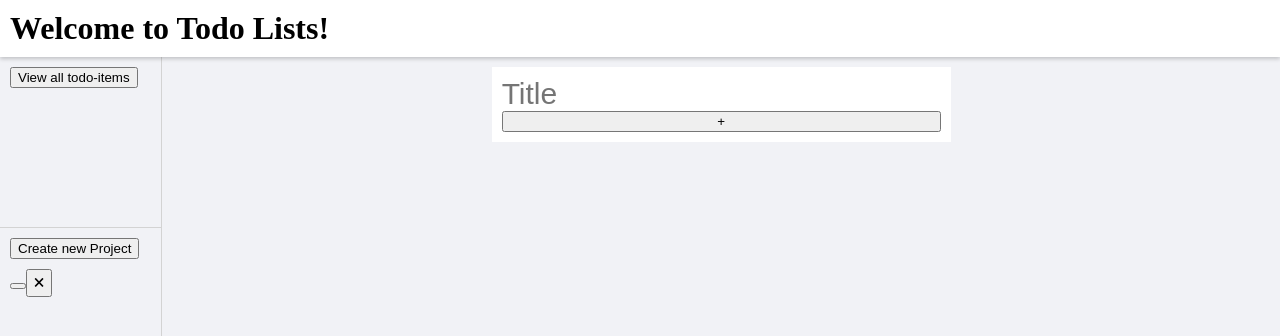
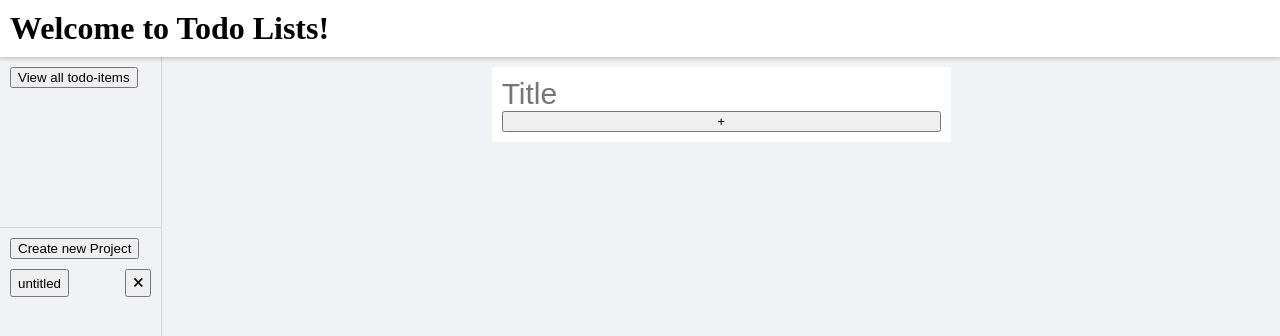
Before and after one commit to jor-eldevera/odin-todo-list, a website built with webpack: page dist/index.html in a window 1280 px wide. Both pictures are taken after a click on the button "Create new Project". Shown: the top 336 px of the page. Built offline with nearby package versions, Linux system fonts and the light colour scheme.

Commit message:
Add space around the project buttons

```diff
--- a/src/index.js
+++ b/src/index.js
@@ -165,6 +165,7 @@ document.getElementById("newProjectBtn").addEventListener("click", function (e)
     const projectButtonWrapper = document.createElement("div");
     const projectButton = createProjectButton(newProject);
     projectButtonWrapper.id = "project-button-wrapper-" + newProject.id;
+    projectButtonWrapper.classList.add("projectButtonWrapper");
     const newProjectsDiv = document.getElementById("new-projects-sidebar");
 
     // Create a project card
@@ -189,7 +190,7 @@ document.getElementById("newProjectBtn").addEventListener("click", function (e)
  */
 function createProjectButton(newProject) {
     const button = document.createElement("button");
-    button.innerHTML = newProject.title;
+    button.innerHTML = "untitled";
     button.id = "new-project-btn-" + newProject.id;
 
     button.addEventListener("click", function (e) {
--- a/src/style.css
+++ b/src/style.css
@@ -47,6 +47,12 @@ h1 {
 	margin-top: 10px;
 	display: flex;
 	flex-direction: column;
+}
+
+.projectButtonWrapper {
+	display: flex;
+	justify-content: space-between;
+	margin-bottom: 5px;
 }
 
 #content {
```
Also changed, not shown: dist/main.js.
